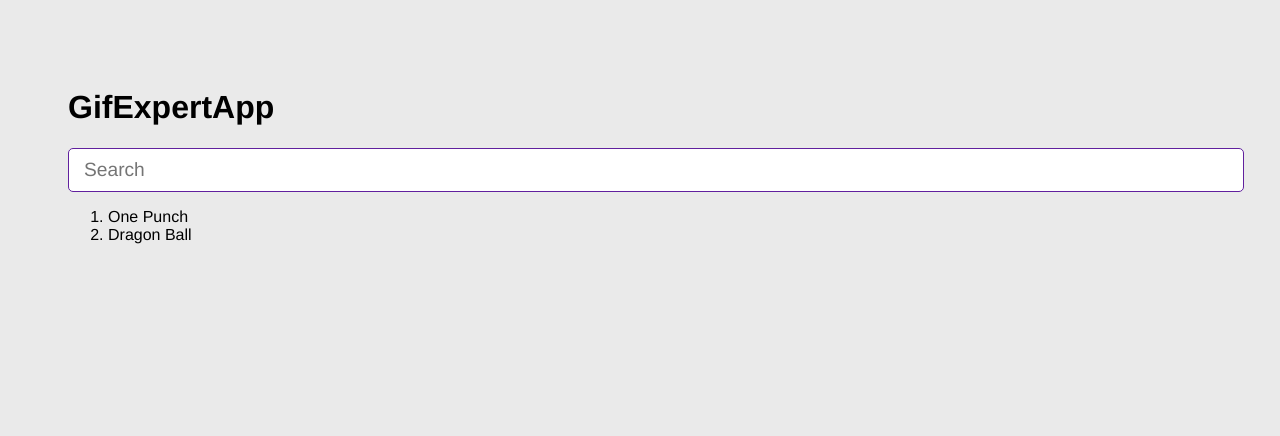
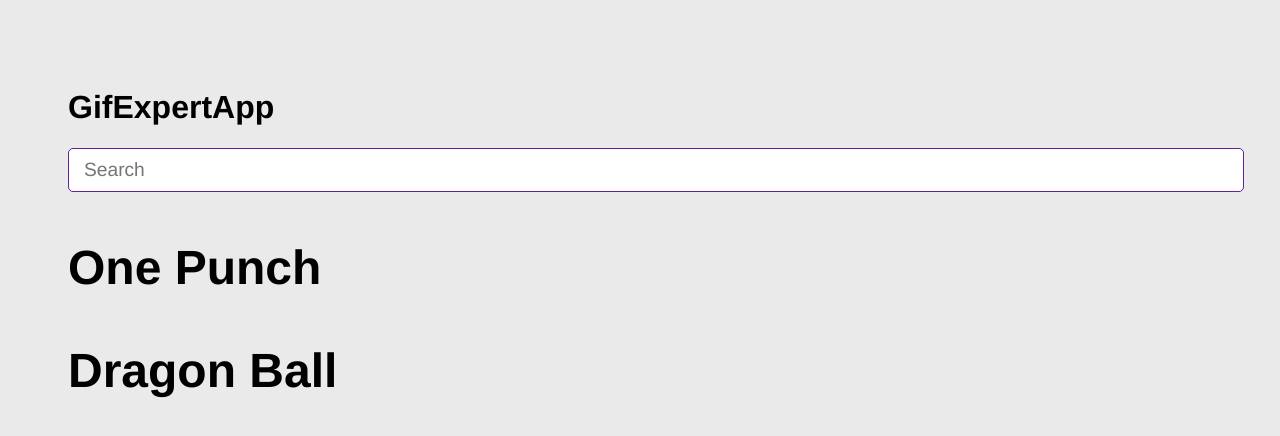
Before and after one commit to cfe-vasco/react-course, a React (Vite) app in the folder 04-gif-expert-app/: page / in a window 1280 px wide. Shown: the top 436 px of the page. Built offline with nearby package versions, Linux system fonts and the light colour scheme.

Commit message:
GifGrid - Nuevo componente

```diff
--- a/04-gif-expert-app/src/GifExpertApp.jsx
+++ b/04-gif-expert-app/src/GifExpertApp.jsx
@@ -1,24 +1,15 @@
 import { useState } from 'react';
 import { AddCategory } from './components/AddCategory';
+import { GifGrid } from './components/GifGrid';
 
 export const GifExpertApp = () => {
   const [categories, setCategories] = useState(['One Punch', 'Dragon Ball']);
 
   const onAddCategory = (newCategory) => {
+    if (categories.includes(newCategory)) return;
 
-    // const newCategory = 'Valorant'
-    // if(categories.includes(newCategory)){
-    //     console.log('Esta categoria ya existe');
-    // } else {
-    //     setCategories([...categories, newCategory])
-    // }
-
-    // setCategories(newCategory => [...newCategory, 'Valorant'])
-
-    if(categories.includes(newCategory)) return
-
-    setCategories([newCategory, ...categories])
-  }
+    setCategories([newCategory, ...categories]);
+  };
 
   return (
     <>
@@ -26,18 +17,16 @@
       <h1>GifExpertApp</h1>
 
       {/* Input */}
-      <AddCategory
-        // setCategories={setCategories}
-        onNewCategory = {onAddCategory}
-      />
+      <AddCategory onNewCategory={onAddCategory} />
 
       {/* Listado de Gifs */}
-      <ol>
-        {categories.map((category) => {
-          return <li key={category}>{category}</li>;
-        })}
-      </ol>
-
+      {
+        categories.map((category) => (
+          <GifGrid
+            key={category}
+            category={ category } />
+        ))
+      }
       {/* Gif Item */}
     </>
   );
--- /dev/null
+++ b/04-gif-expert-app/src/components/GifGrid.jsx
@@ -0,0 +1,7 @@
+export const GifGrid = ({category}) => {
+  return (
+    <>
+        <h3>{category}</h3>
+    </>
+  )
+}
```
